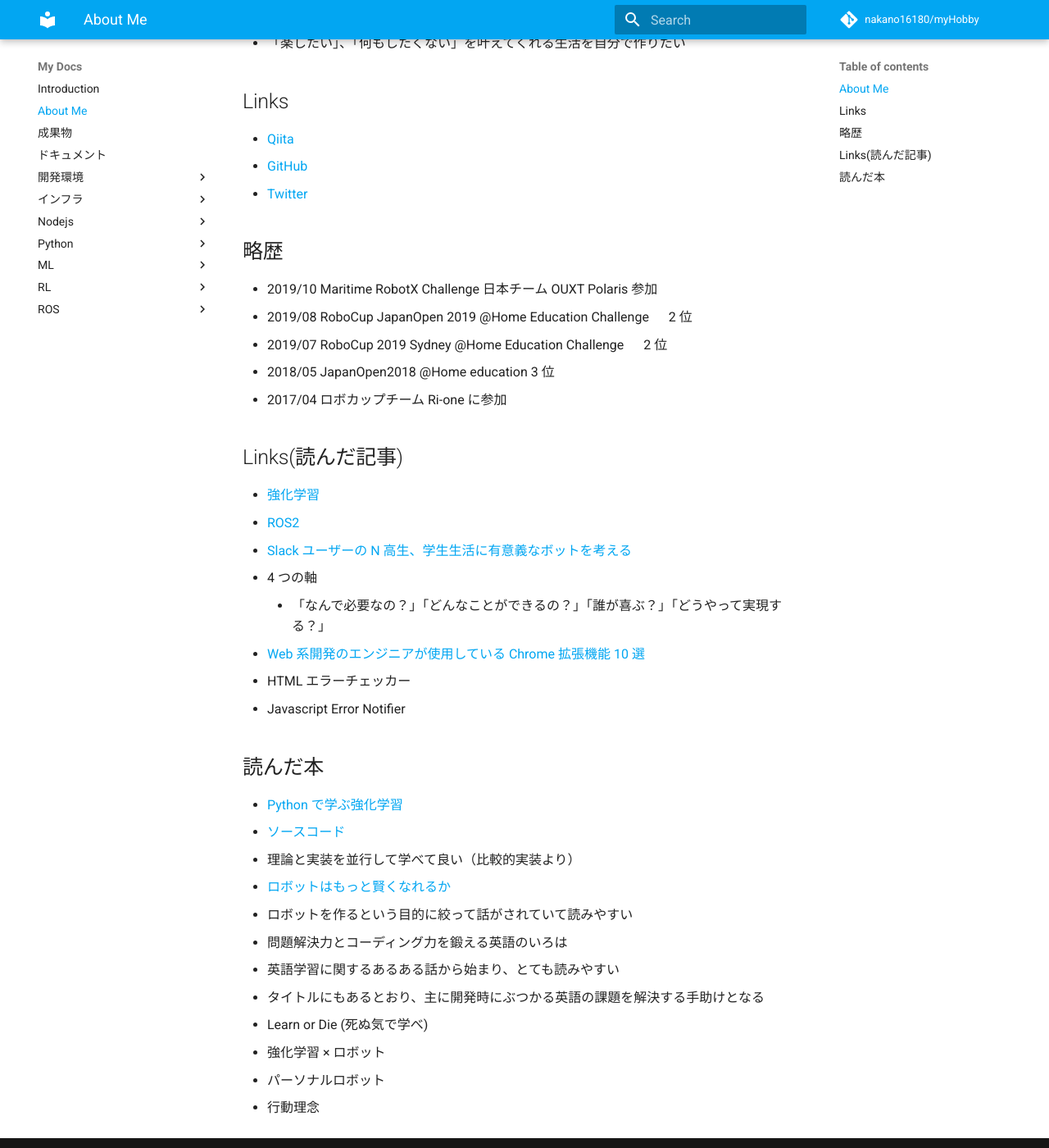
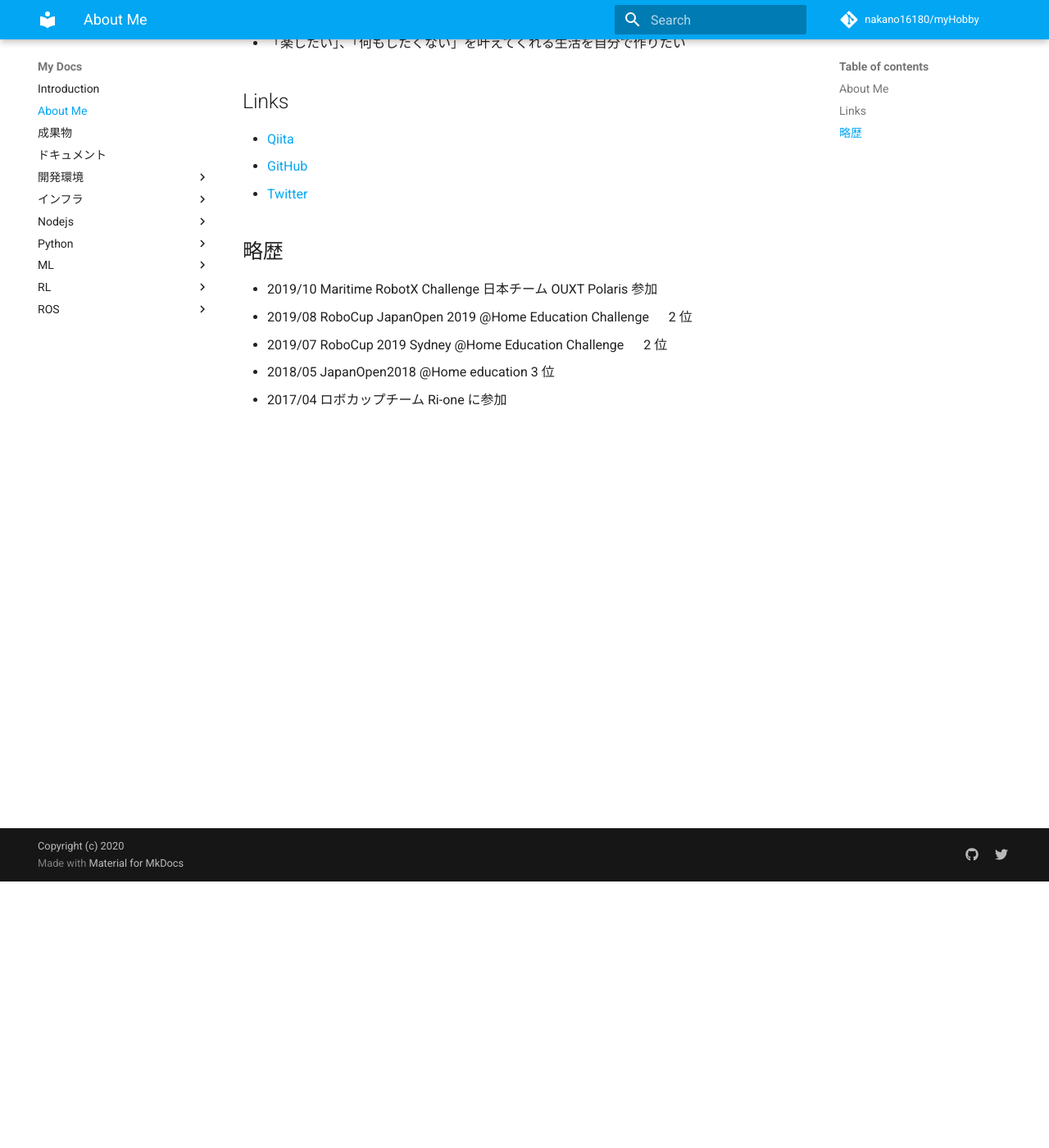
Before and after one commit to nakano16180/myHobby, an MkDocs documentation site: the page built from docs/about.md, in a window 1280 px wide and 1400 px high, scrolled down 325 px. Shown: the whole window at 82% size. Built offline with MkDocs 1.6.1 and Material for MkDocs 9.7.7, drawn with Linux system fonts in a browser that asks for light colours; comment, search, counter and statistics services are not loaded.

Commit message:
update about me

```diff
--- a/docs/about.md
+++ b/docs/about.md
@@ -19,29 +19,3 @@
 - 2019/07 RoboCup 2019 Sydney @Home Education Challenge 　 2 位
 - 2018/05 JapanOpen2018 @Home education 3 位
 - 2017/04 ロボカップチーム Ri-one に参加
-
-## Links(読んだ記事)
-
-- [強化学習](https://pira-nino.hatenablog.com/entry/reinforcement_learning_docs)
-- [ROS2](https://index.ros.org/doc/ros2/)
-- [Slack ユーザーの N 高生、学生生活に有意義なボットを考える](https://ascii.jp/elem/000/001/856/1856576/)
-  - 4 つの軸
-    - 「なんで必要なの？」「どんなことができるの？」「誰が喜ぶ？」「どうやって実現する？」
-- [Web 系開発のエンジニアが使用している Chrome 拡張機能 10 選](https://note.com/yoshiketa/n/nbfd3aa03fcc0)
-  - HTML エラーチェッカー
-  - Javascript Error Notifier
-
-## 読んだ本
-
-- [Python で学ぶ強化学習](https://medium.com/programming-soda/python%E3%81%A7%E5%AD%A6%E3%81%B6%E5%BC%B7%E5%8C%96%E5%AD%A6%E7%BF%92-%E5%85%A5%E9%96%80%E3%81%8B%E3%82%89%E5%AE%9F%E8%B7%B5%E3%81%BE%E3%81%A7-%E3%82%92%E6%9B%B8%E3%81%8D%E3%81%BE%E3%81%97%E3%81%9F-e47da1d35d24)
-  - [ソースコード](https://github.com/icoxfog417/baby-steps-of-rl-ja)
-  - 理論と実装を並行して学べて良い（比較的実装より）
-- [ロボットはもっと賢くなれるか](https://note.com/morikita/n/n35901fa1dc25)
-  - ロボットを作るという目的に絞って話がされていて読みやすい
-- 問題解決力とコーディング力を鍛える英語のいろは
-  - 英語学習に関するあるある話から始まり、とても読みやすい
-  - タイトルにもあるとおり、主に開発時にぶつかる英語の課題を解決する手助けとなる
-- Learn or Die (死ぬ気で学べ)
-  - 強化学習 × ロボット
-  - パーソナルロボット
-  - 行動理念
```
